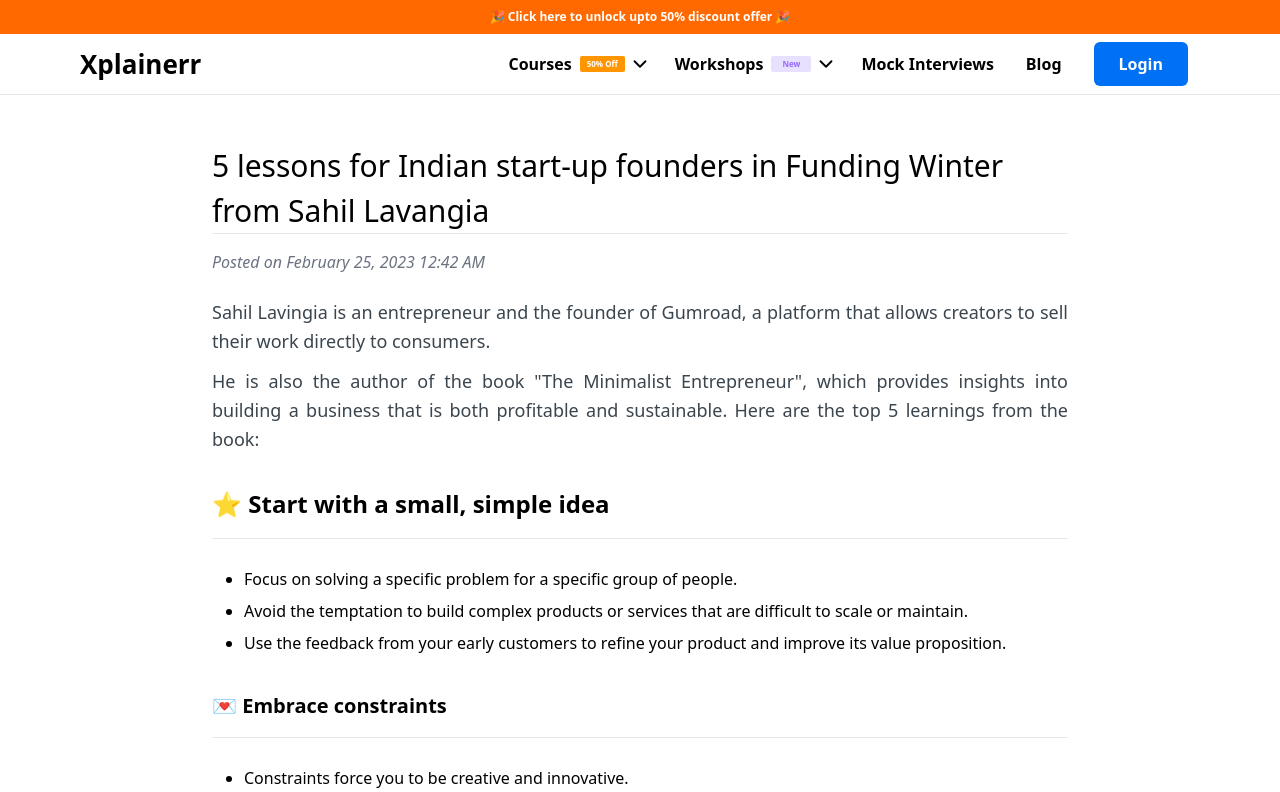
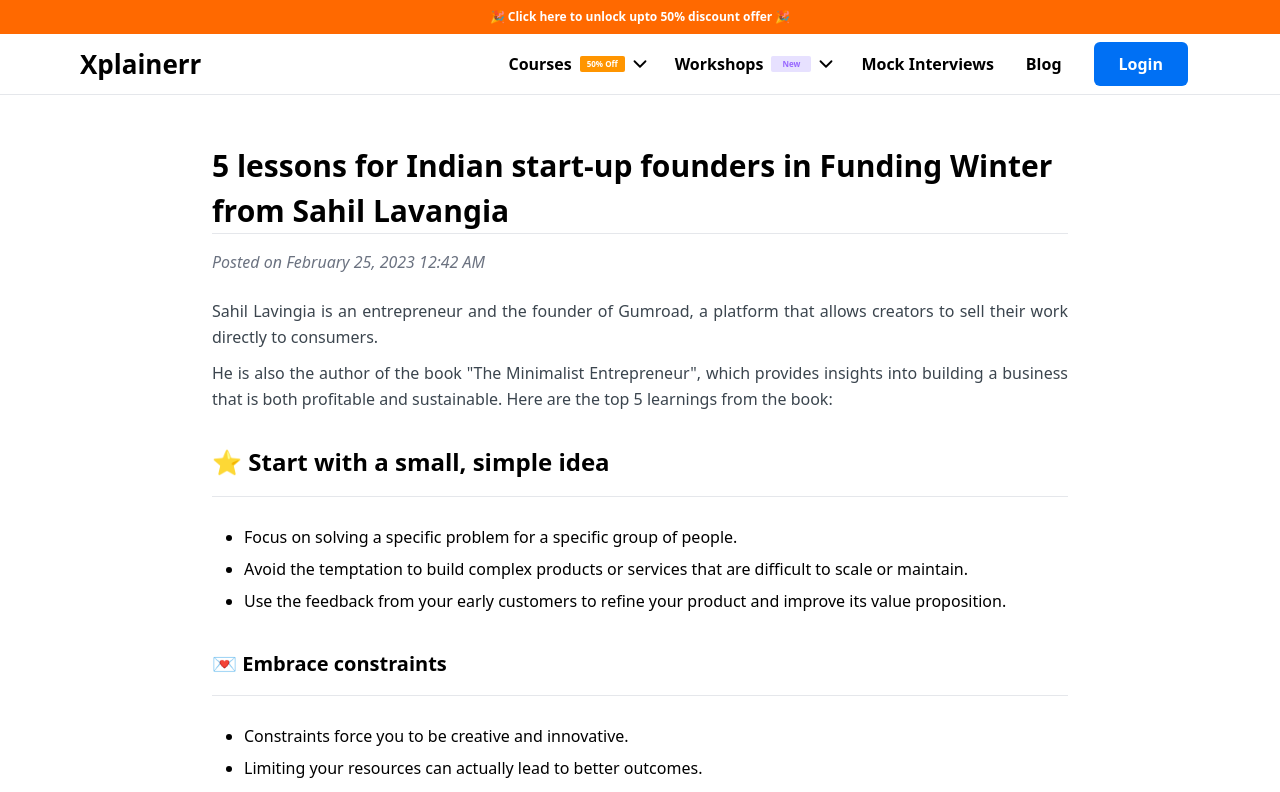
Before and after one commit to EmtiazHossainE2/xplainer, a Next.js app: page /blog/5-lessons-for-start-founders-by-gumroad-ceo in a window 1280 px wide. Shown: the top 792 px of the page. Built offline with nearby package versions, Linux system fonts and the light colour scheme; no server answers.

Commit message:
updated header

```diff
--- a/pages/blog/index.js
+++ b/pages/blog/index.js
@@ -20,7 +20,7 @@ const Blog = ({ posts }) => {
           <div className="flex flex-col min-h-screen overflow-hidden">
 
             <div className="grow">
-              <BlogList posts={posts} />
+              <BlogList posts={posts} disableHeader={true} />
             </div>
           </div>
         </PageLayout>
--- a/src/components/v1/Blog/BlogList.js
+++ b/src/components/v1/Blog/BlogList.js
@@ -11,8 +11,7 @@ const BlogList = ({ posts, disableHeader }) => {
           {!disableHeader && (
             <div className="max-w-3xl pb-12 md:pb-20 text-center md:text-left">
               <h1 className="text-2xl md:text-3xl lg:text-5xl font-bold">
-                {" "}
-                All Blogs{" "}
+                All Blogs
               </h1>
             </div>
           )}
--- a/styles/globals.css
+++ b/styles/globals.css
@@ -162,7 +162,7 @@ a {
 .post-heading {
   font-size: 30px;
   line-height: 1.5;
-  font-weight: 500;
+  font-weight: 700;
   /* border-left: 2px solid #5281db; */
   /* padding: 0 16px; */
   -webkit-flex: 1;
@@ -180,7 +180,7 @@ a {
 }
 
 .blog__content p {
-  font-size: 18px;
+  font-size: 16px;
   color: #3B454E;
 }
 
```
